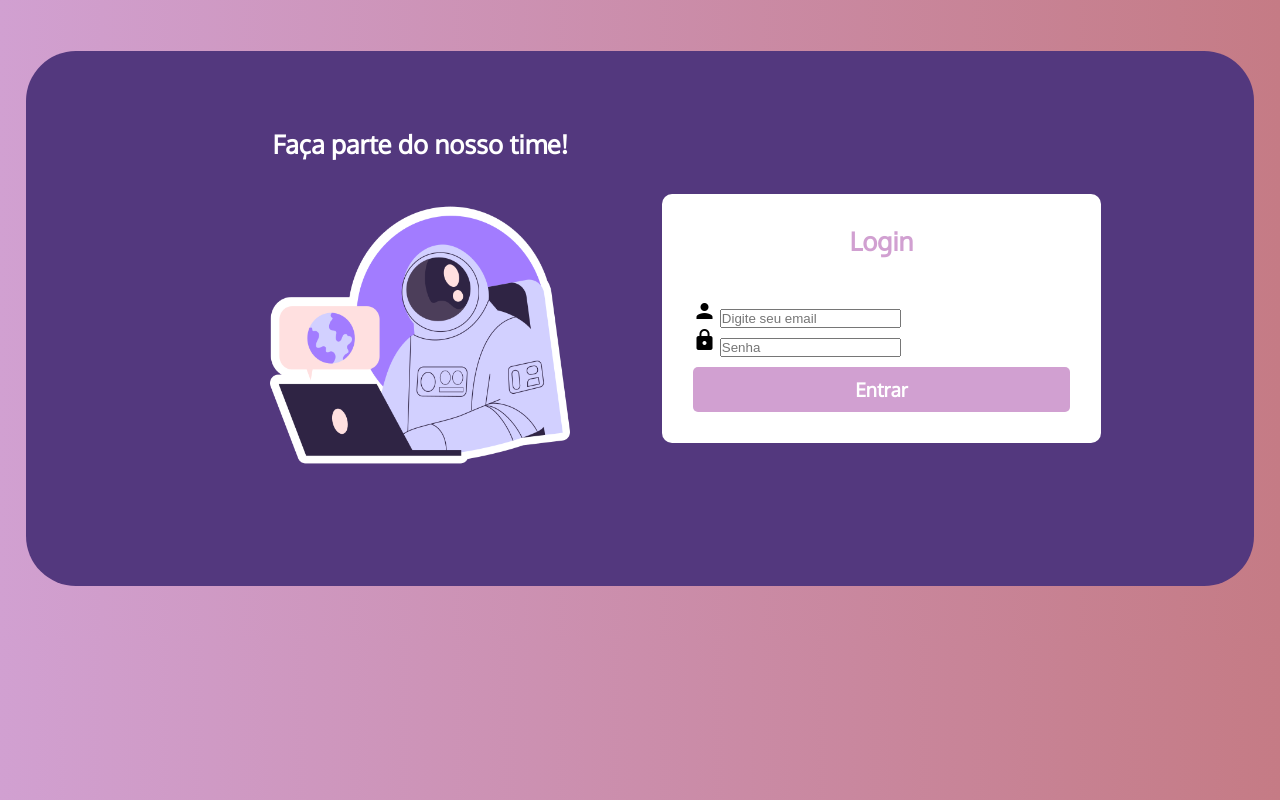
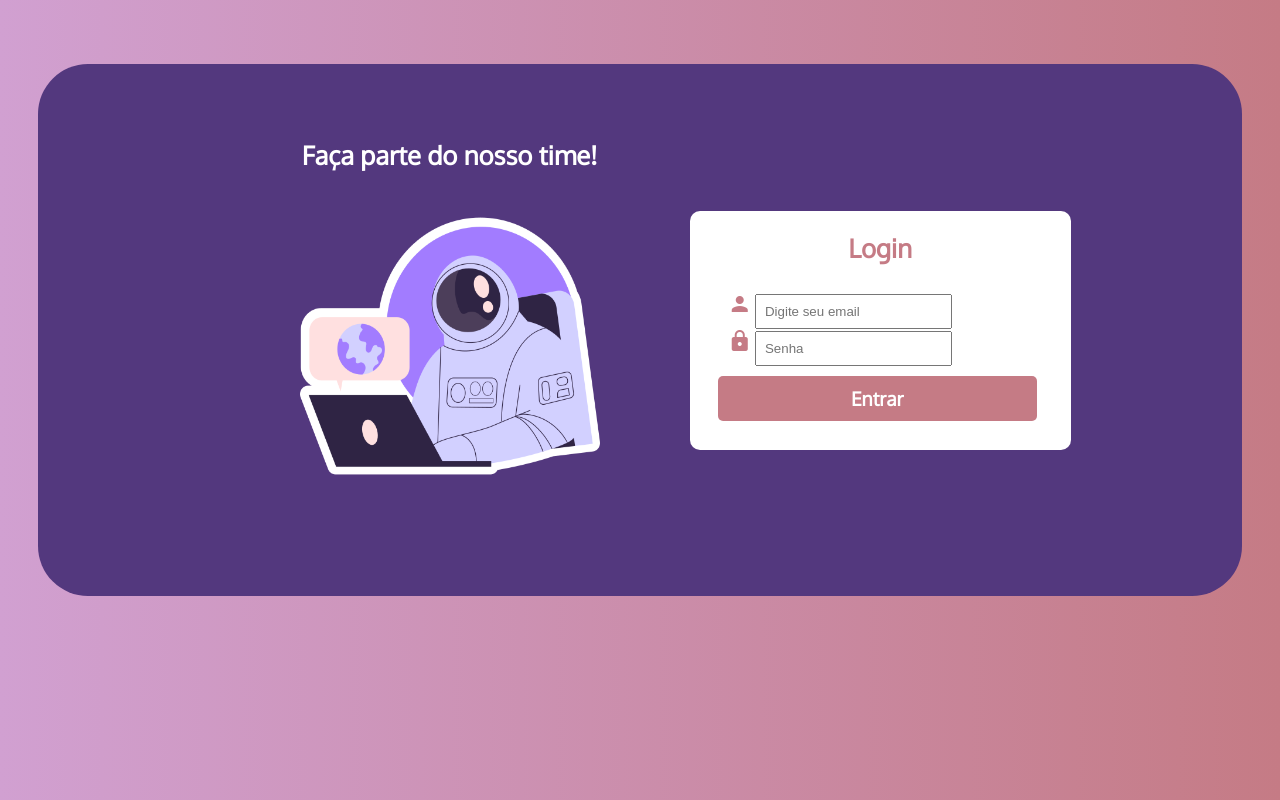
Before and after one commit to camilabsp/landingpage, a plain HTML site: page tela-login.html in a window 1280 px wide. Drawn offline with Linux system fonts and the light colour scheme; a web font is replaced by a local one.

Commit message:
Update style-login.css

```diff
--- a/estilo/style-login.css
+++ b/estilo/style-login.css
@@ -21,7 +21,7 @@ body {
     align-items: center;
     background-color: #53387e;
     border-radius: 50px;
-    margin: 4% 2%;
+    margin: 5% 3%;
     height: 100%;
     font-size: 0.8em;
 }
@@ -47,39 +47,49 @@ img{
     padding: 10px;
     border-radius: 10px;
     background-color:white;
+    width: 30%;
+
 }
 
 #formulario > h1 {
-    color:rgb(209, 160, 209);
+    color:rgb(197, 123, 133);
     text-align: center;
-    padding: 5%;
+    padding: 3%;
 }
 
 form {
     margin: 5%;
+
 }
 
 #email {
     display: inline-block;
-
 }
 
 #senha {
     display: inline-block;
-    position: relative;
-
     padding-bottom: 10px;
 
+}
+
+input {
+    padding: 8px;
+}
+
+.material-icons {
+    color:rgb(197, 123, 133);
+    padding-left: 10px;
 }
 
 #botao {
     display: block;
     padding: 10px;
-    background-color:rgb(209, 160, 209);
+    background-color:rgb(197, 123, 133);
     border-radius: 5px;
     text-align: center;
     font-size: 1.5em;
     font-weight: bold;
+    width: 92%;
 }
 
 a {
```
